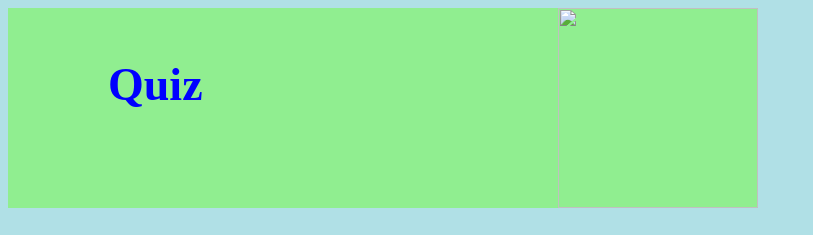
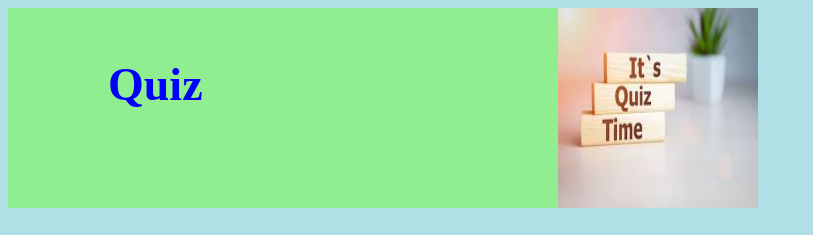
Before and after one commit to kjh121212169/caps-lock, a plain HTML site: page index.html in a window 1280 px wide. Shown: the top 235 px of the page, without its empty margins (0-813 px from the left). Drawn offline with Linux system fonts and the light colour scheme.

Commit message:
Update index.html

```diff
--- a/index.html
+++ b/index.html
@@ -2,7 +2,7 @@
 <html>
 <body style="height:900px; width:750px; margin: 10000px, 10000px,  10000px, 10000px, ;font-size:30;background-color: powderblue;">
 <div id="backspace" style="width:750px; height:200px; background-color: lightgreen">
-<img src="file:///C:/Users/Dell/Desktop/kanav.html/kid.jpg" style="height:200px; width:200px; float:right">
+<img src="html_kid.jpg" style="height:200px; width:200px; float:right">
 <h1><font style= "float:left;padding: 50px 10px 10px 100px;font-size: 46px;color: blue">Quiz</font></h1>
 </div>
 <form name="quiz">
```
